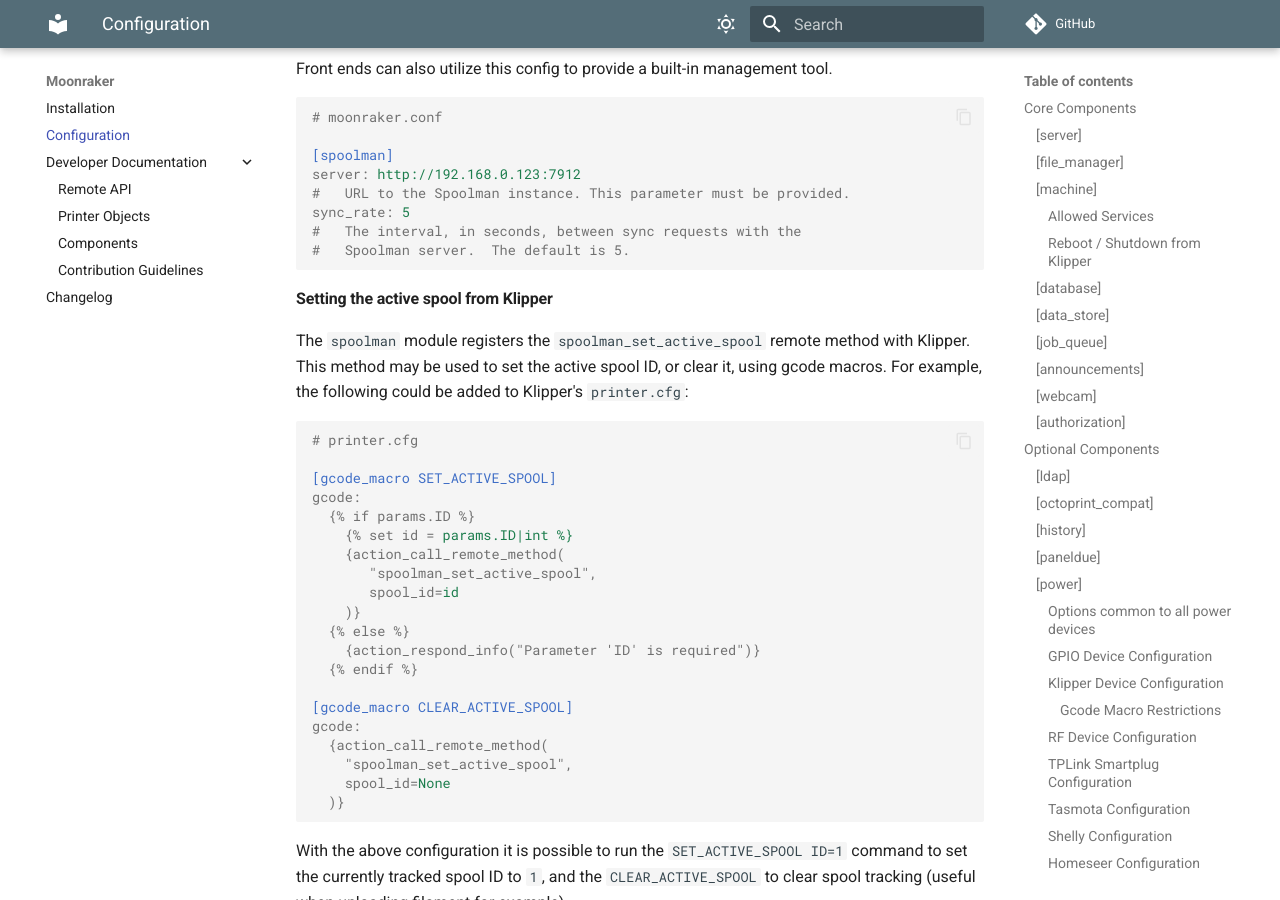
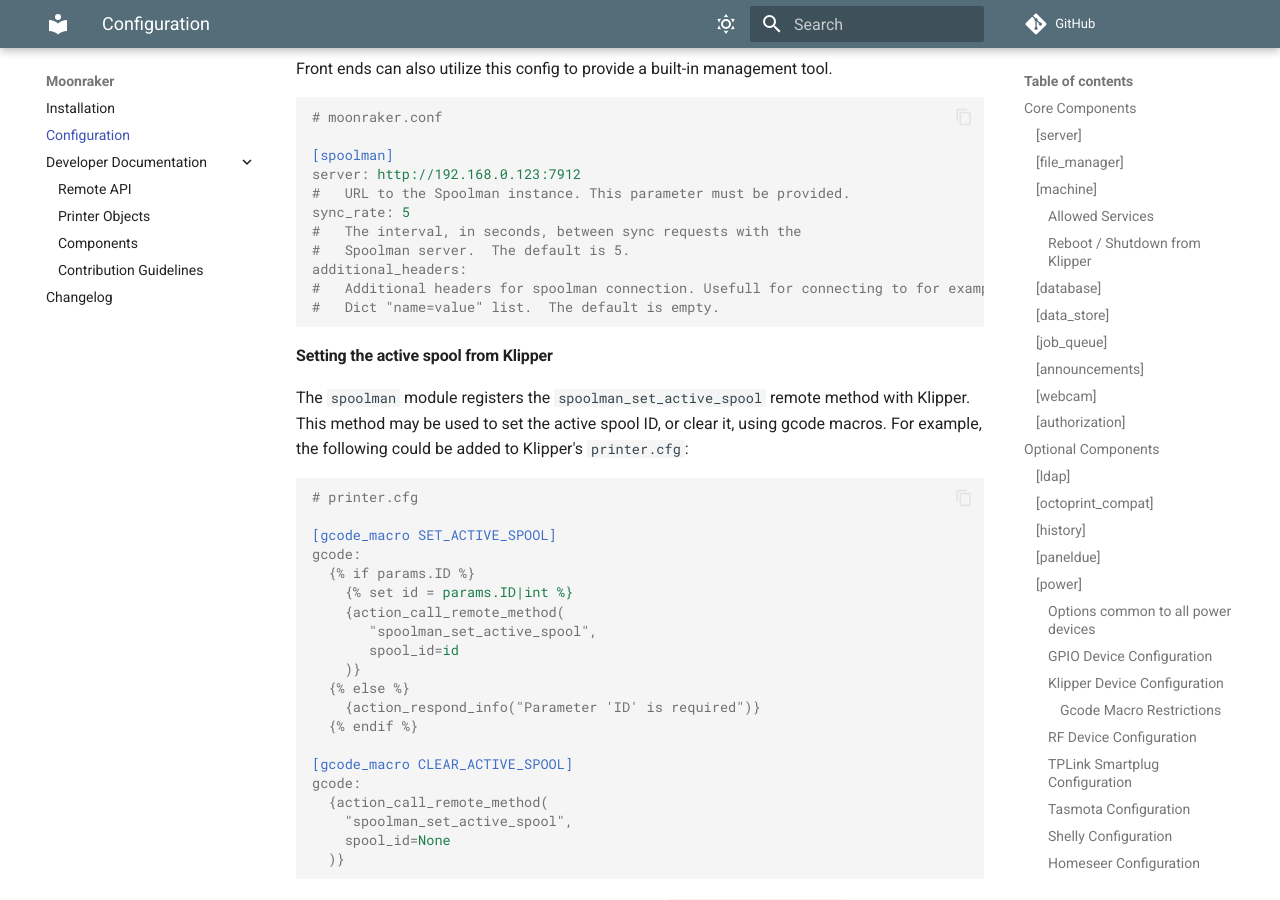
Before and after one commit to Arksine/moonraker, an MkDocs documentation site: the page built from docs/configuration.md, in a window 1280 px wide and 900 px high, scrolled down 61181 px. Built offline with MkDocs 1.6.1 and Material for MkDocs 9.7.7, drawn with Linux system fonts in a browser that asks for light colours; comment, search, counter and statistics services are not loaded.

Commit message:
docs: add documentation for spoolmans additional headers
Signed-off-by: Damian Łoboda <konta.lobod@o2.pl>

````diff
--- a/docs/configuration.md
+++ b/docs/configuration.md
@@ -3141,6 +3141,9 @@
 sync_rate: 5
 #   The interval, in seconds, between sync requests with the
 #   Spoolman server.  The default is 5.
+additional_headers:
+#   Additional headers for spoolman connection. Usefull for connecting to for example CloudFlare Zero Trust.
+#   Dict "name=value" list.  The default is empty.
 ```
 
 #### Setting the active spool from Klipper
````
